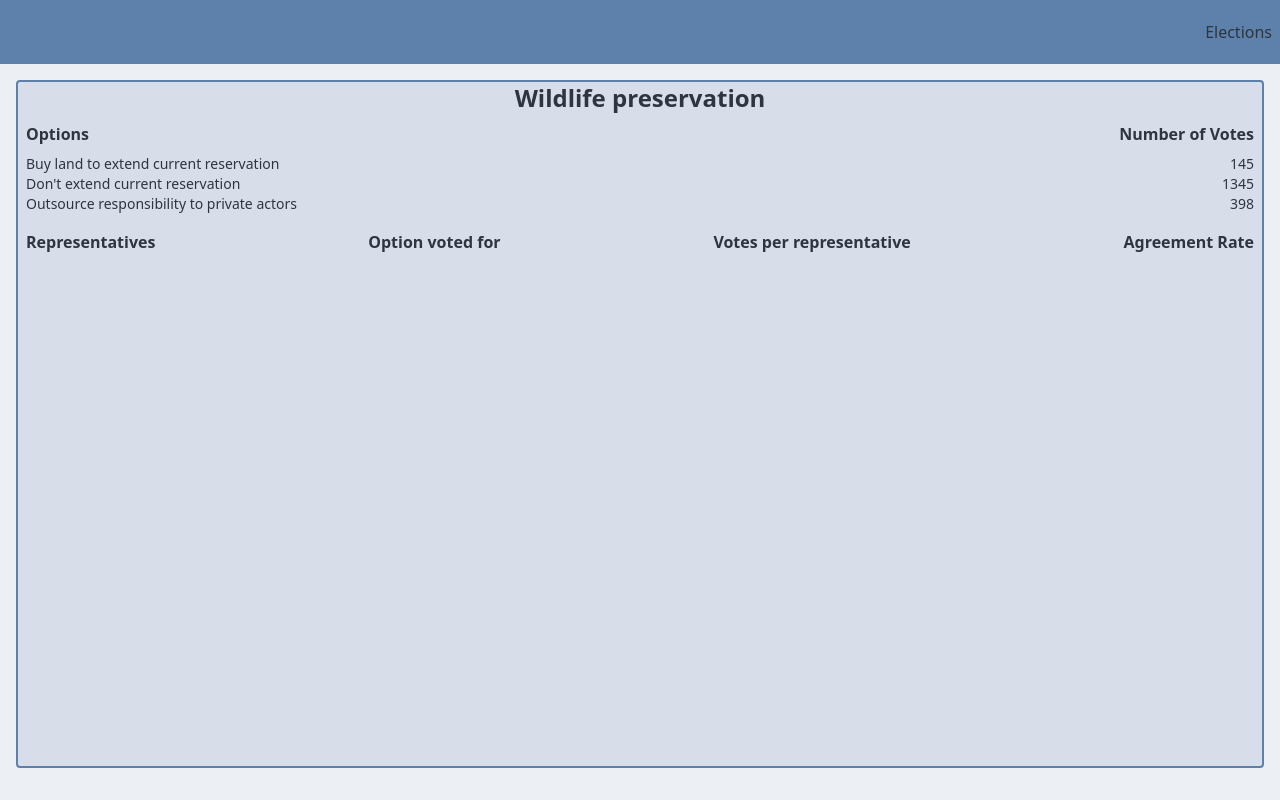
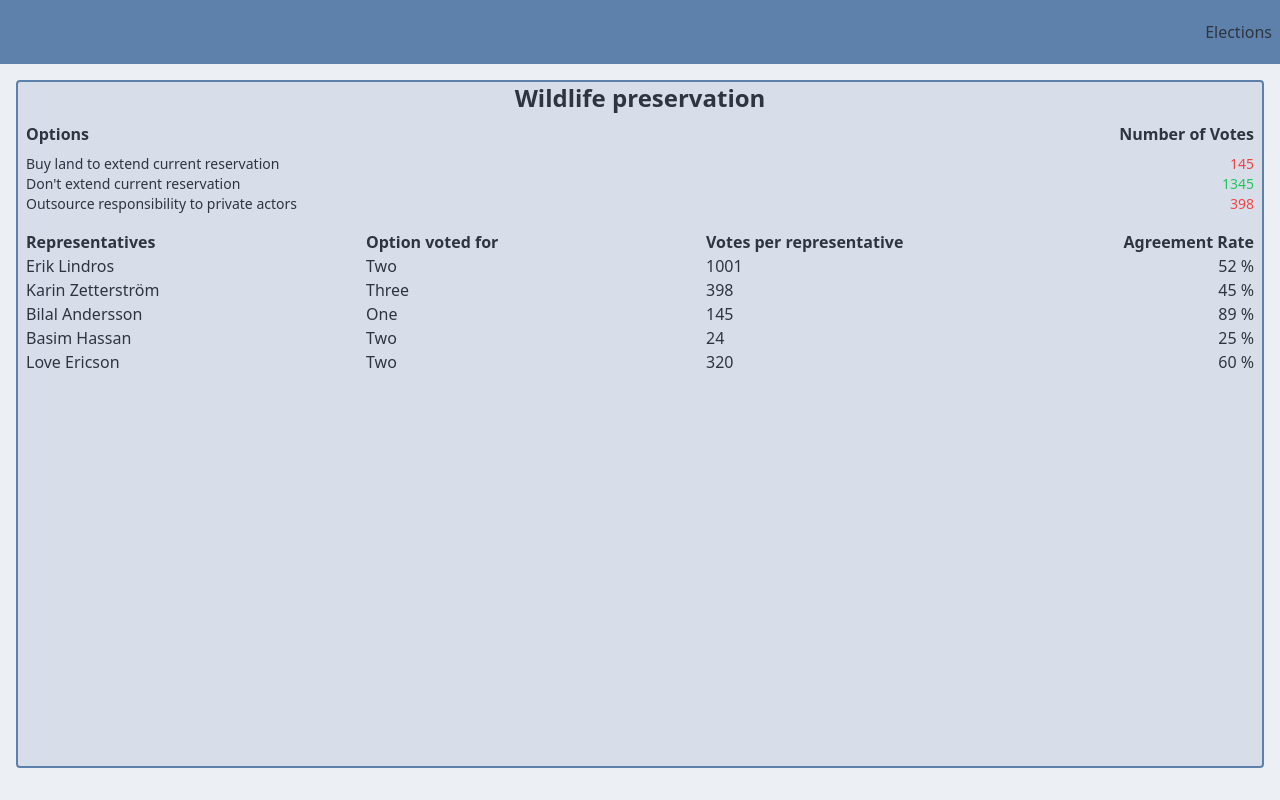
Before and after one commit to DefyCab/final_assignment, a Next.js app: page /elections/election in a window 1280 px wide. Built offline with nearby package versions, Linux system fonts and the light colour scheme.

Commit message:
seeding election component

```diff
--- a/src/app/features/elections/components/election.tsx
+++ b/src/app/features/elections/components/election.tsx
@@ -37,18 +37,46 @@ export async function Election() {
               )}
             </div>
             <div className="mr-2 text-right">
-              <p className="text-sm">145</p>
-              <p className="text-sm">1345</p>
-              <p className="text-sm">398</p>
+              <p className="text-sm text-red-500">145</p>
+              <p className="text-sm text-green-500">1345</p>
+              <p className="text-sm text-red-500">398</p>
             </div>
           </div>
         </article>
         <article>
-          <div className="m-2 mt-4 flex justify-between flex-wrap">
-            <p className="font-semibold">Representatives</p>
-            <p className="font-semibold">Option voted for</p>
-            <p className="font-semibold">Votes per representative</p>
-            <p className="font-semibold">Agreement Rate</p>
+          <div className="m-2 mt-4 flex flex-row justify-between flex-wrap">
+            <div className="w-40 h-80">
+              <p className="font-semibold">Representatives</p>
+              <p>Erik Lindros</p>
+              <p>Karin Zetterström</p>
+              <p>Bilal Andersson</p>
+              <p>Basim Hassan</p>
+              <p>Love Ericson</p>
+            </div>
+            <div className="w-40 h-80">
+              <p className="font-semibold">Option voted for</p>
+              <p>Two</p>
+              <p>Three</p>
+              <p>One</p>
+              <p>Two</p>
+              <p>Two</p>
+            </div>
+            <div className="w-52 h-80">
+              <p className="font-semibold">Votes per representative</p>
+              <p>1001</p>
+              <p>398</p>
+              <p>145</p>
+              <p>24</p>
+              <p>320</p>
+            </div>
+            <div className="w-40 h-80">
+              <p className="font-semibold text-right">Agreement Rate</p>
+              <p className="text-right">52 %</p>
+              <p className="text-right">45 %</p>
+              <p className="text-right">89 %</p>
+              <p className="text-right">25 %</p>
+              <p className="text-right">60 %</p>
+            </div>
           </div>
         </article>
       </section>
```
